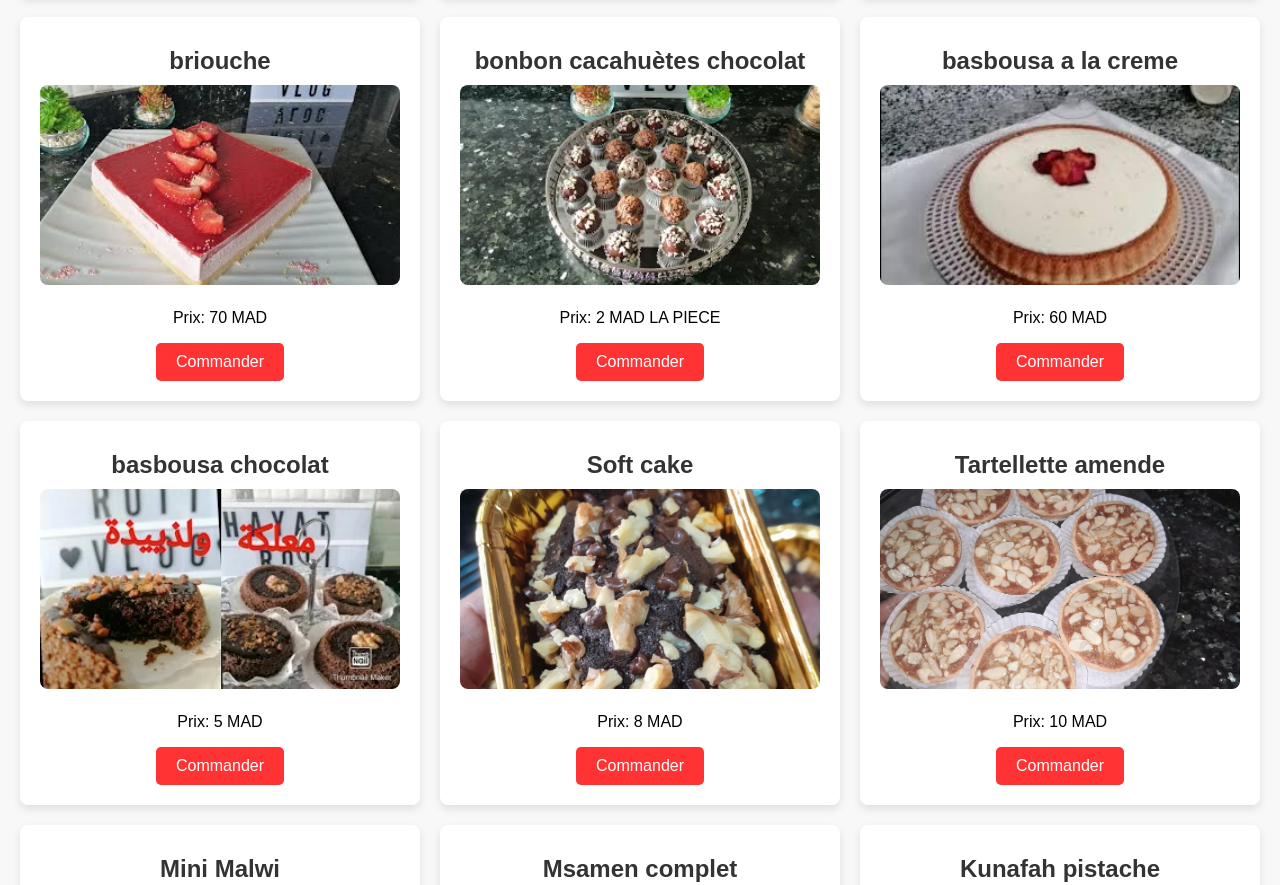
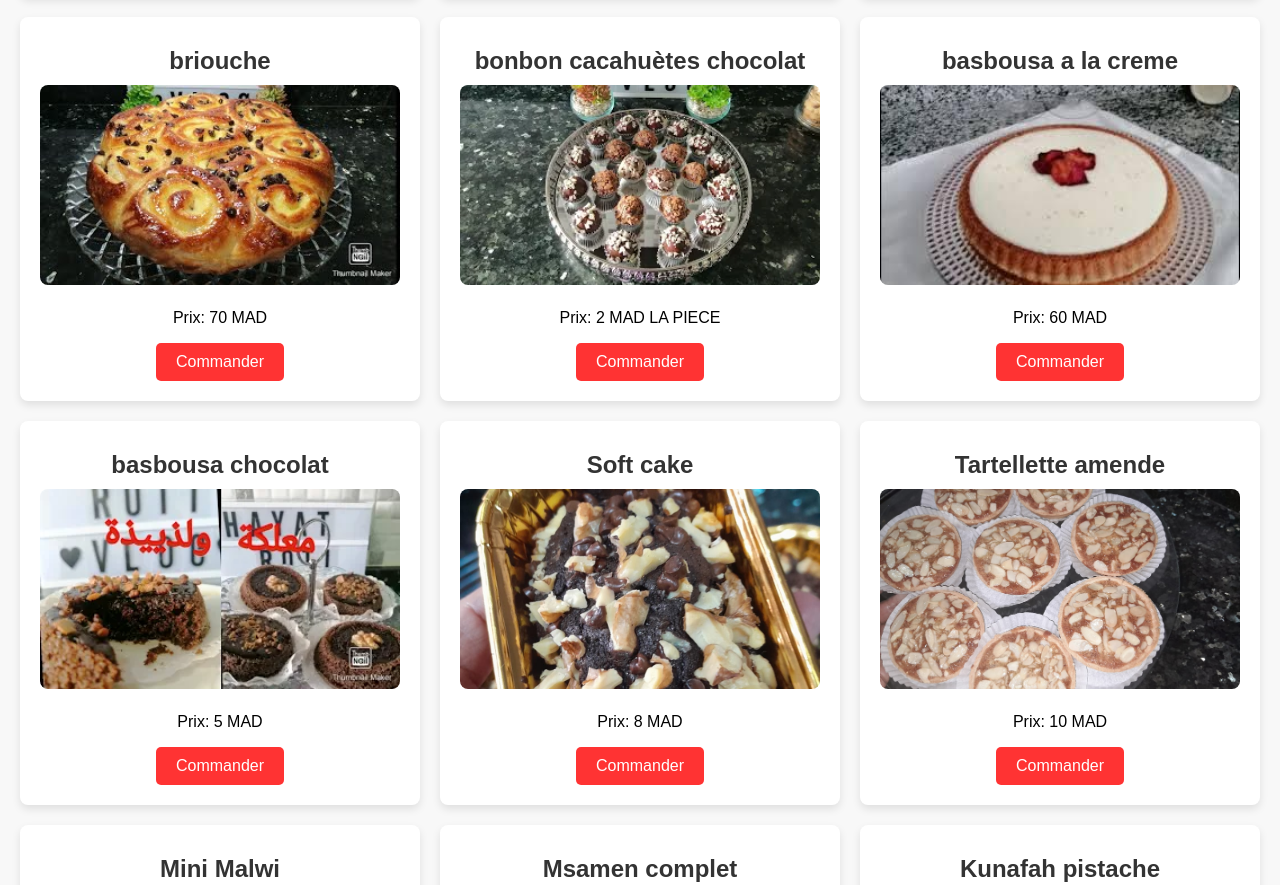
Before and after one commit to adam-t16/LES-RECETTES-DE-MAMAN, a plain HTML site: page index.html in a window 1280 px wide. Shown: the part 3350-4235 px from the top of the page. Drawn offline with Linux system fonts and the light colour scheme.

Commit message:
Update index.html

```diff
--- a/index.html
+++ b/index.html
@@ -363,7 +363,7 @@
         <article class="recipe">
             <h2 class="recipe-title">briouche</h2>
             <img
-              src="photo/bavarois fraise.jpg"
+              src="photo/briouche.jpg"
               alt="Strawberry Bavarois"
               class="recipe-image"
             />
```
